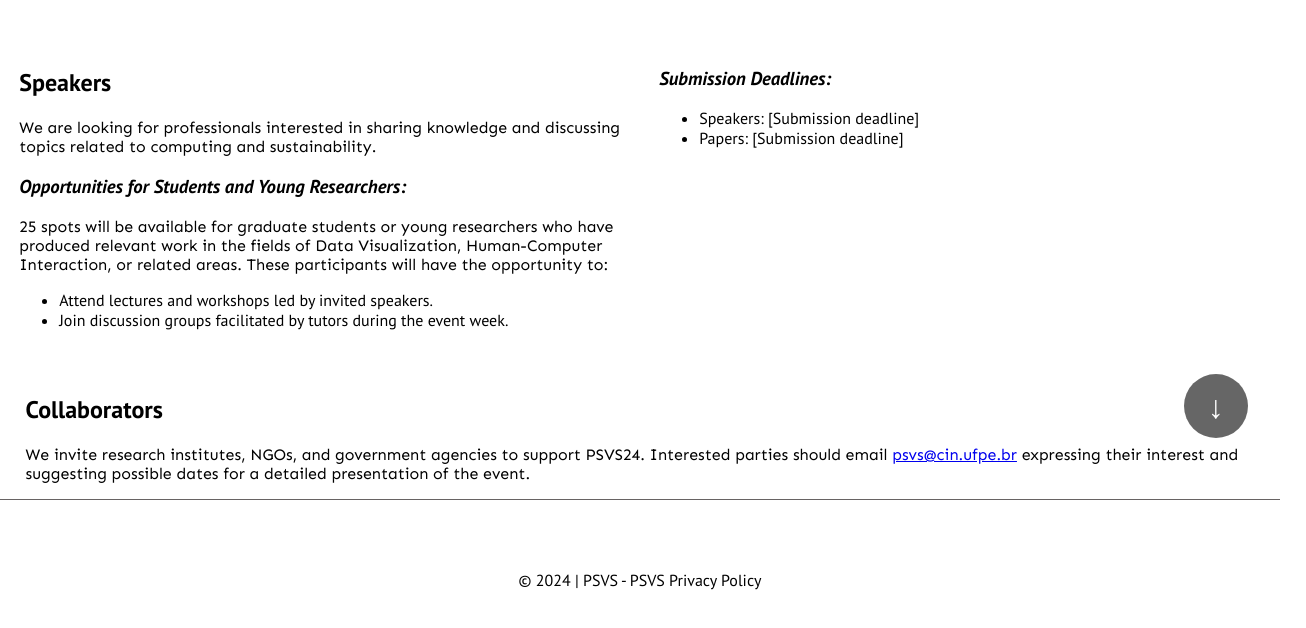
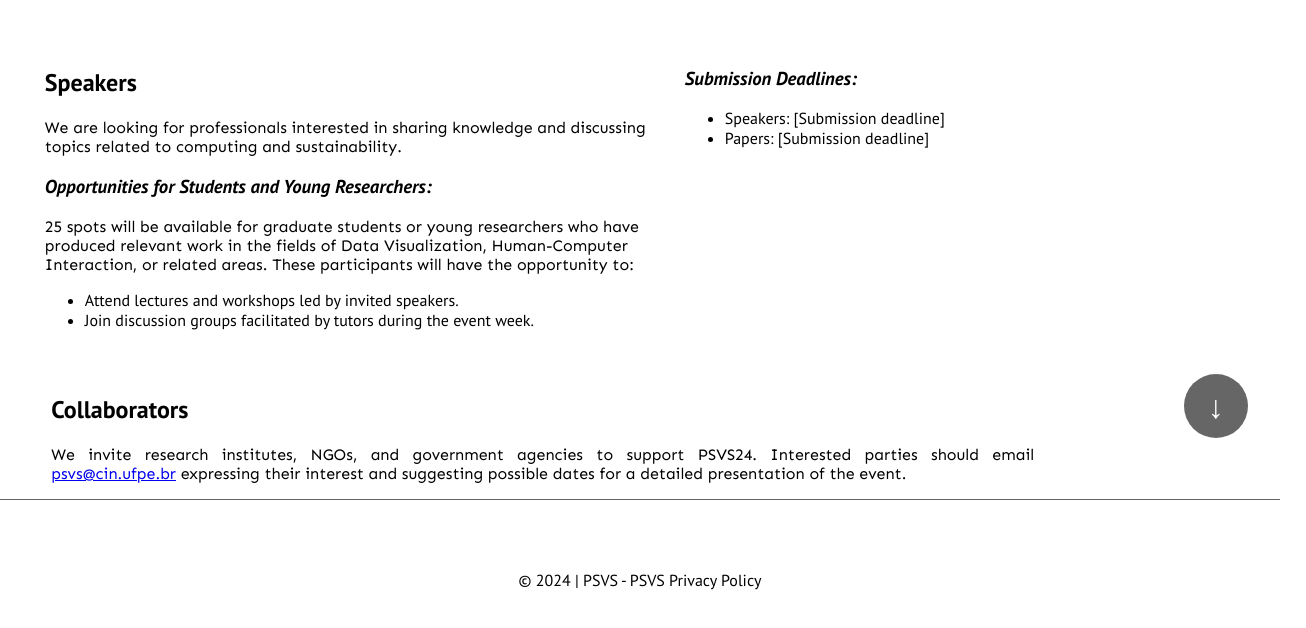
Before and after one commit to yasmimvso/psvs, a plain HTML site: page pages/participate.html in a window 1280 px wide. Shown: the part 346-974 px from the top of the page, 1306 px wide, since content can reach past the window. Drawn offline with Linux system fonts and the light colour scheme.

Commit message:
Update participate.css

```diff
--- a/style/participate.css
+++ b/style/participate.css
@@ -62,6 +62,7 @@ header {
     flex-direction: column;
     justify-content: space-around;
     align-items: center;
+    margin-left: 2%;
 }
 
 .speakers{
@@ -82,6 +83,10 @@ header {
     justify-content: center;
 }
 
+.collaborators p{
+    max-width: 80%;
+    text-align: justify;
+}
 
 .footer {
     height: 20%;
```
